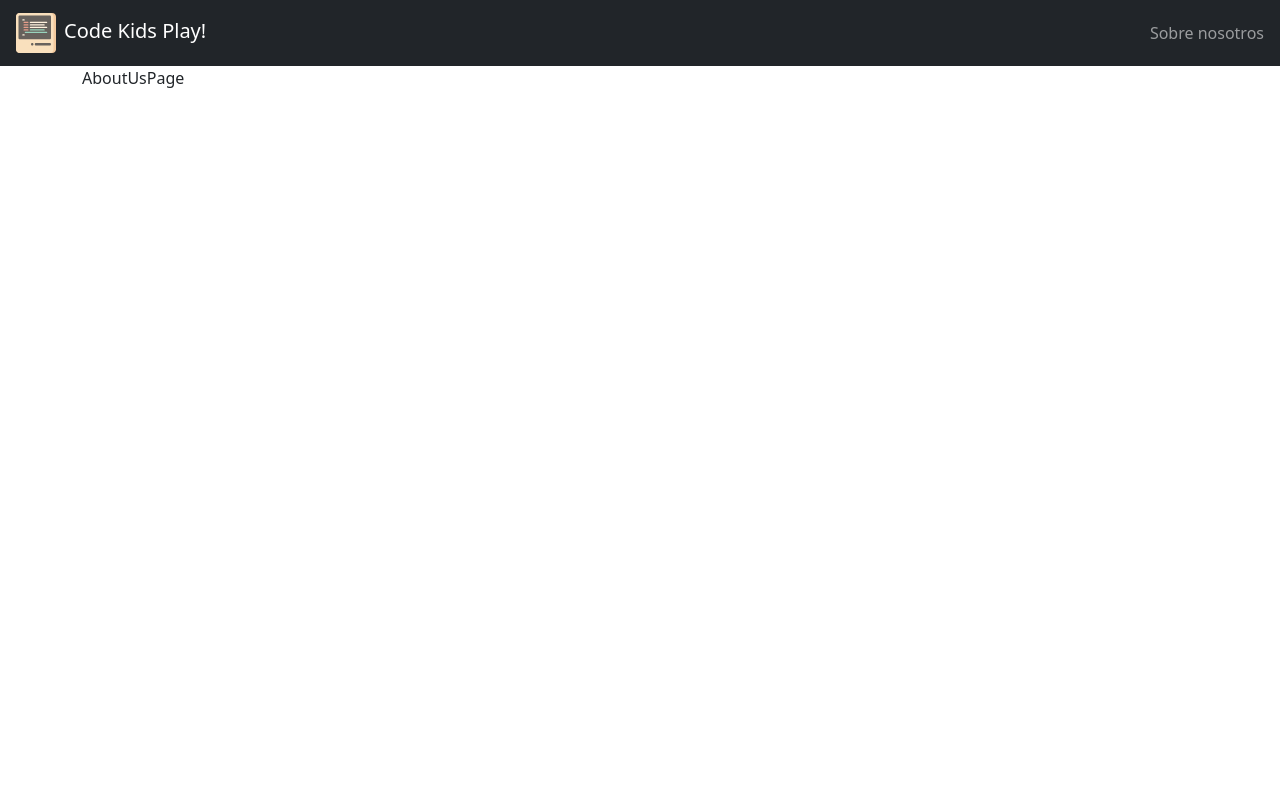
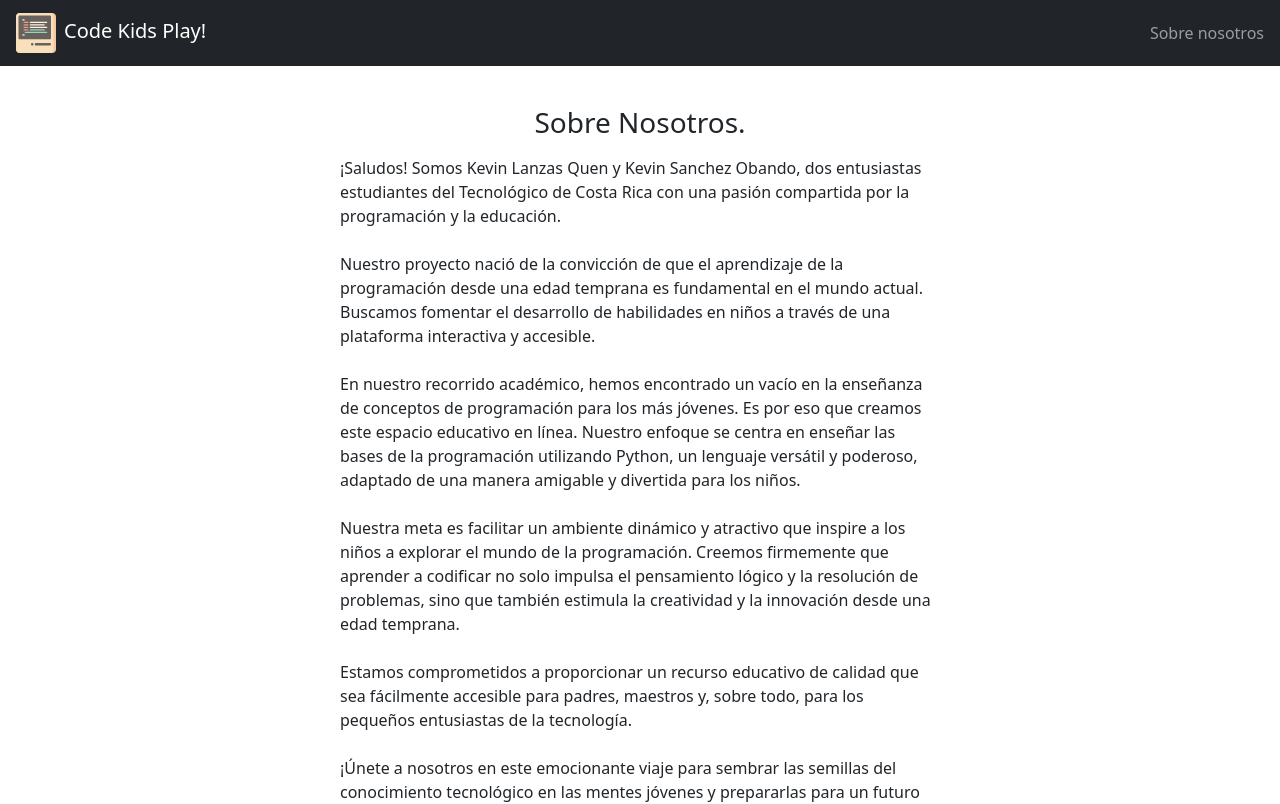
Before and after one commit to KevinSanchezO/code-kids-play, a React (Vite) app: page /sobre-nosotros in a window 1280 px wide. Shown: the top 804 px of the page. Built offline with nearby package versions, Linux system fonts and the light colour scheme.

Commit message:
Added About Us Page

```diff
--- a/src/pages/AboutUsPage.jsx
+++ b/src/pages/AboutUsPage.jsx
@@ -1,6 +1,42 @@
+
+import { useEffect } from "react";
+import {ScrollToTop } from "../components";
 
 export const AboutUsPage = () => {
+  useEffect(() => {
+    window.scrollTo({ top: 0, behavior: 'smooth' });
+  }, [])
   return (
-    <div>AboutUsPage</div>
+    <>
+    <div className="d-flex flex-column align-items-center mt-3 p-4 animate__animated animate__rubberBand">
+      <h3>
+      Sobre Nosotros.
+      </h3>
+
+      <p className="mt-2 narrow-paragraph">
+      ¡Saludos! Somos Kevin Lanzas Quen y Kevin Sanchez Obando, dos entusiastas estudiantes del Tecnológico de Costa Rica con una pasión compartida por la programación y la educación.<br/><br/>
+
+Nuestro proyecto nació de la convicción de que el aprendizaje de la programación desde una edad temprana es fundamental en el mundo actual. Buscamos fomentar el desarrollo de habilidades en niños a través de una plataforma interactiva y accesible.<br/><br/>
+
+En nuestro recorrido académico, hemos encontrado un vacío en la enseñanza de conceptos de programación para los más jóvenes. Es por eso que creamos este espacio educativo en línea. Nuestro enfoque se centra en enseñar las bases de la programación utilizando Python, un lenguaje versátil y poderoso, adaptado de una manera amigable y divertida para los niños.<br/><br/>
+
+Nuestra meta es facilitar un ambiente dinámico y atractivo que inspire a los niños a explorar el mundo de la programación. Creemos firmemente que aprender a codificar no solo impulsa el pensamiento lógico y la resolución de problemas, sino que también estimula la creatividad y la innovación desde una edad temprana.<br/><br/>
+
+Estamos comprometidos a proporcionar un recurso educativo de calidad que sea fácilmente accesible para padres, maestros y, sobre todo, para los pequeños entusiastas de la tecnología.<br/><br/>
+
+¡Únete a nosotros en este emocionante viaje para sembrar las semillas del conocimiento tecnológico en las mentes jóvenes y prepararlas para un futuro innovador!<br/><br/>
+
+Siéntete libre de explorar nuestra plataforma y únete a la aventura de aprender a programar en Python de una manera divertida y educativa.<br/><br/>
+
+¡Gracias por ser parte de este viaje!<br/><br/>
+
+¡A programar juntos!<br/><br/>
+
+Kevin Lanzas Quen<br/><br/> LinkedIn: https://www.linkedin.com/in/kevin-lanzas-quen-139828272/  <br/><br/>
+Kevin Sanchez Obando<br/><br/> LinkedIn: https://www.linkedin.com/in/kevin-s%C3%A1nchez-obando/<br/><br/>
+      </p>
+    </div>
+    <ScrollToTop/>
+    </>
   )
 }
```
